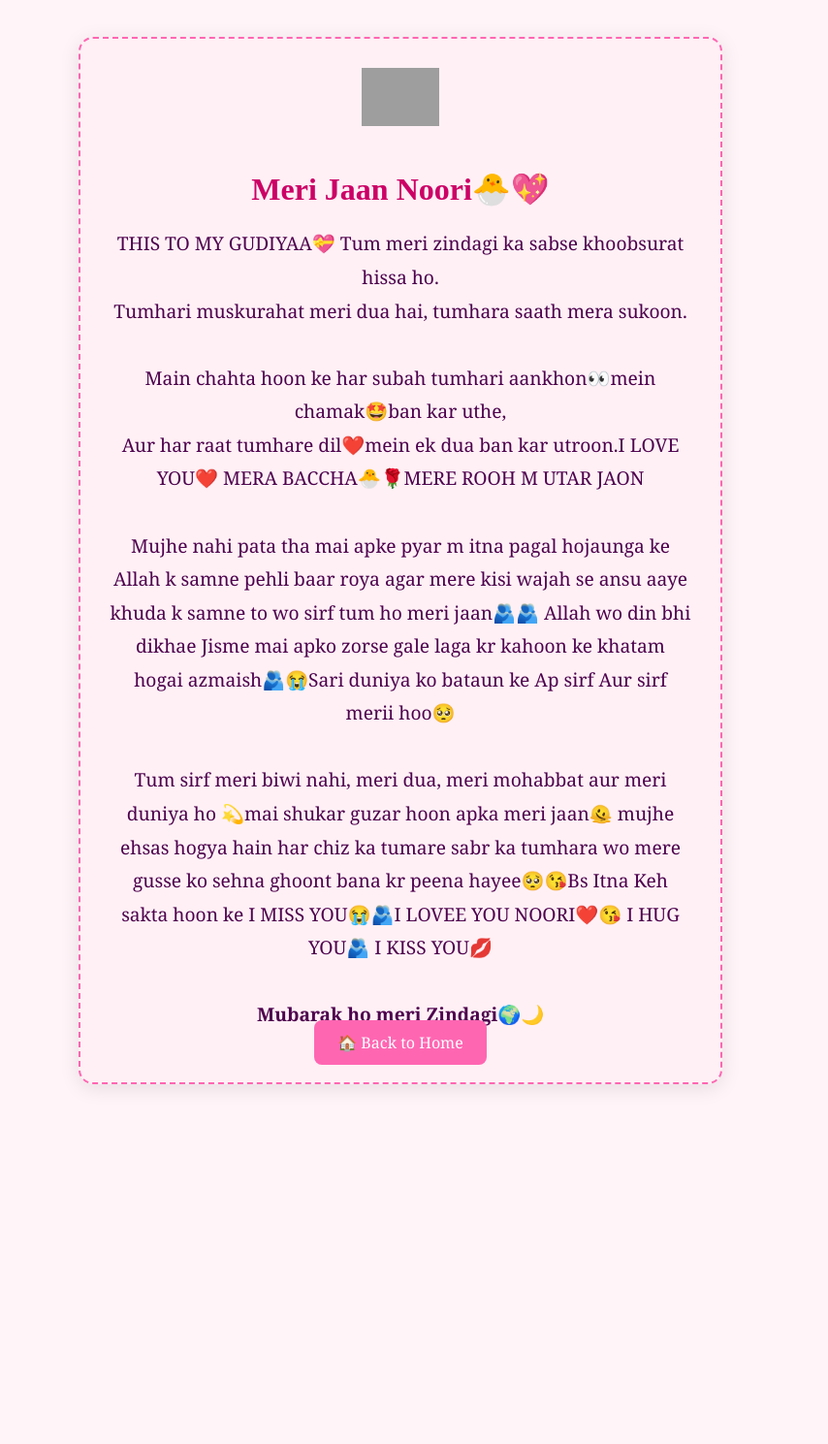
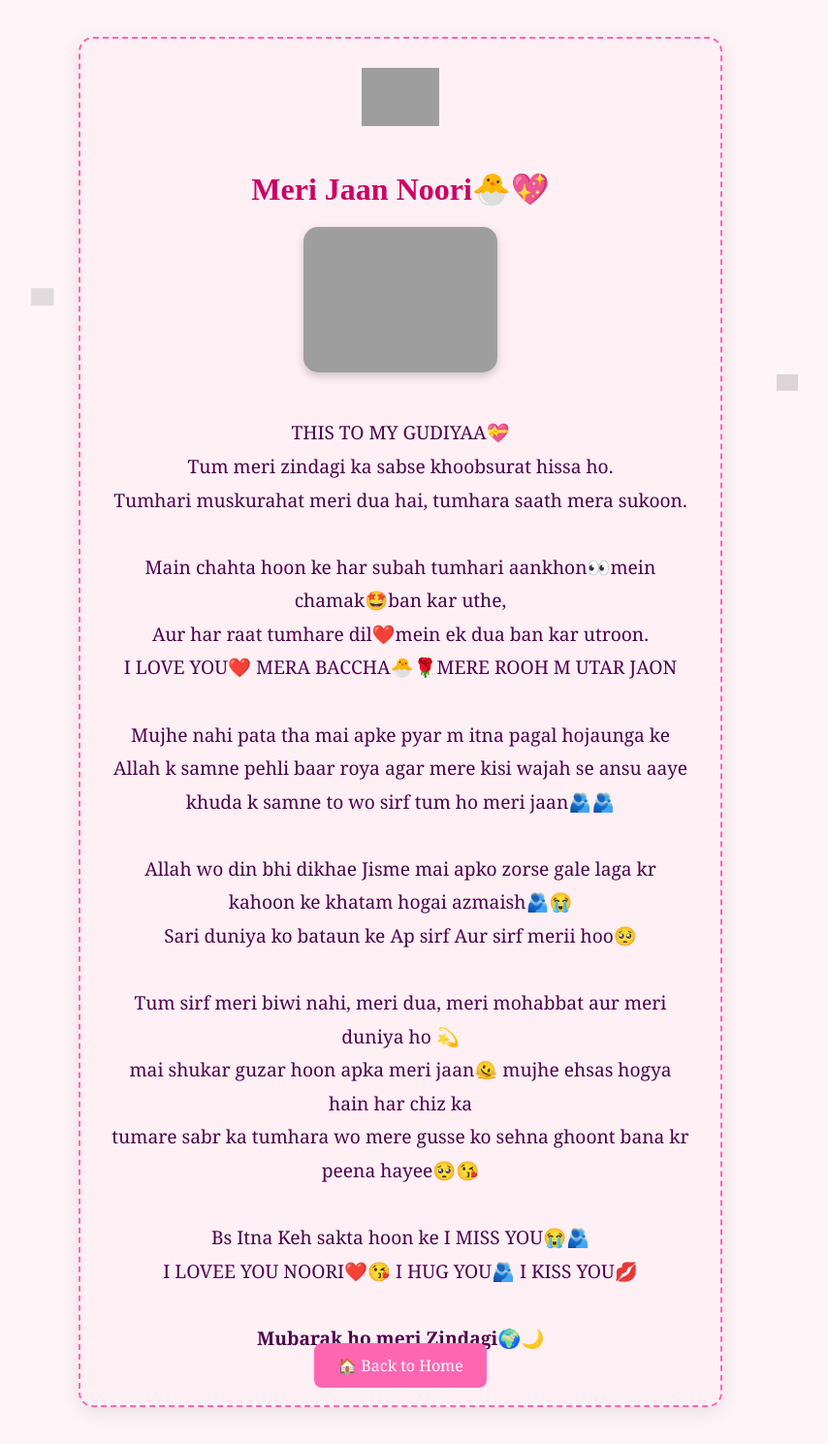
Before and after one commit to ariffnoor/i-noori-birthday, a Flask app: page /letter in a window 1280 px wide. Shown: the whole page at 97% size, without its empty margins (227-1081 px from the left). Before the commit the page ends 1156 px from the top, so only its background shows below. Run offline with Flask 3, Linux system fonts and the light colour scheme; grey boxes are pictures that could not be loaded.

Commit message:
Update letter.html

```diff
--- a/templates/letter.html
+++ b/templates/letter.html
@@ -10,6 +10,7 @@
       text-align: center;
       padding: 30px;
       color: #4d004d;
+      overflow-x: hidden;
     }
 
     .letter-box {
@@ -20,6 +21,8 @@
       max-width: 600px;
       box-shadow: 0 4px 20px rgba(0,0,0,0.1);
       border: 2px dashed #ff66b2;
+      position: relative;
+      z-index: 2;
     }
 
     h1 {
@@ -54,24 +57,86 @@
       width: 80px;
       margin-bottom: 20px;
     }
+
+    /* Baby photo */
+    .baby-photo {
+      width: 200px;
+      border-radius: 15px;
+      box-shadow: 0 4px 10px rgba(0,0,0,0.2);
+    }
+
+    /* Floating sparkles & balloons */
+    .floating {
+      position: fixed;
+      top: 0;
+      left: 0;
+      width: 100%;
+      height: 100%;
+      pointer-events: none;
+      z-index: 1;
+    }
+
+    .float {
+      position: absolute;
+      width: 30px;
+      height: 30px;
+      background-size: contain;
+      background-repeat: no-repeat;
+      animation: floatUp 8s linear infinite;
+      opacity: 0.6;
+    }
+
+    @keyframes floatUp {
+      0% {
+        transform: translateY(100vh) scale(0.5);
+        opacity: 0.7;
+      }
+      100% {
+        transform: translateY(-10vh) scale(1);
+        opacity: 0;
+      }
+    }
   </style>
 </head>
 <body>
 
+  <!-- Sparkles and balloons -->
+  <div class="floating">
+    <div class="float" style="left:10%; background-image:url('https://cdn-icons-png.flaticon.com/512/869/869869.png'); animation-delay: 0s;"></div>
+    <div class="float" style="left:20%; background-image:url('https://cdn-icons-png.flaticon.com/512/833/833472.png'); animation-delay: 2s;"></div>
+    <div class="float" style="left:30%; background-image:url('https://cdn-icons-png.flaticon.com/512/814/814513.png'); animation-delay: 1s;"></div>
+    <div class="float" style="left:40%; background-image:url('https://cdn-icons-png.flaticon.com/512/869/869869.png'); animation-delay: 3s;"></div>
+    <div class="float" style="left:50%; background-image:url('https://cdn-icons-png.flaticon.com/512/833/833472.png'); animation-delay: 0.5s;"></div>
+    <div class="float" style="left:60%; background-image:url('https://cdn-icons-png.flaticon.com/512/814/814513.png'); animation-delay: 2.5s;"></div>
+    <div class="float" style="left:70%; background-image:url('https://cdn-icons-png.flaticon.com/512/869/869869.png'); animation-delay: 1.8s;"></div>
+    <div class="float" style="left:80%; background-image:url('https://cdn-icons-png.flaticon.com/512/833/833472.png'); animation-delay: 2.8s;"></div>
+  </div>
+
   <div class="letter-box">
     <img src="https://cdn-icons-png.flaticon.com/512/1077/1077035.png" alt="Heart">
     <h1>Meri Jaan Noori🐣💖</h1>
+    <img src="/static/baby_noori.jpg" alt="Baby Noori" class="baby-photo">
 
     <div class="urdu">
-      THIS TO MY GUDIYAA💝
+      THIS TO MY GUDIYAA💝<br>
       Tum meri zindagi ka sabse khoobsurat hissa ho.<br>
       Tumhari muskurahat meri dua hai, tumhara saath mera sukoon.<br><br>
 
       Main chahta hoon ke har subah tumhari aankhon👀mein chamak🤩ban kar uthe,<br>
-      Aur har raat tumhare dil❤️mein ek dua ban kar utroon.I LOVE YOU❤️ MERA BACCHA🐣🌹MERE ROOH M UTAR JAON<br><br>
-      Mujhe nahi pata tha mai apke pyar m itna pagal hojaunga ke Allah k samne pehli baar roya agar mere kisi wajah se ansu aaye khuda k samne to wo sirf tum ho meri jaan🫂🫂
-      Allah wo din bhi dikhae Jisme mai apko zorse gale laga kr kahoon ke khatam hogai azmaish🫂😭Sari duniya ko bataun ke Ap sirf Aur sirf merii hoo🥺<br><br>
-      Tum sirf meri biwi nahi, meri dua, meri mohabbat aur meri duniya ho 💫mai shukar guzar hoon apka meri jaan🫠 mujhe ehsas hogya hain har chiz ka tumare sabr ka tumhara wo mere gusse ko sehna ghoont bana kr peena hayee🥺😘Bs Itna Keh sakta hoon ke I MISS YOU😭🫂I LOVEE YOU NOORI❤️😘 I HUG YOU🫂 I KISS YOU💋<br><br>
+      Aur har raat tumhare dil❤️mein ek dua ban kar utroon.<br>
+      I LOVE YOU❤️ MERA BACCHA🐣🌹MERE ROOH M UTAR JAON<br><br>
+
+      Mujhe nahi pata tha mai apke pyar m itna pagal hojaunga ke Allah k samne pehli baar roya agar mere kisi wajah se ansu aaye khuda k samne to wo sirf tum ho meri jaan🫂🫂<br><br>
+
+      Allah wo din bhi dikhae Jisme mai apko zorse gale laga kr kahoon ke khatam hogai azmaish🫂😭<br>
+      Sari duniya ko bataun ke Ap sirf Aur sirf merii hoo🥺<br><br>
+
+      Tum sirf meri biwi nahi, meri dua, meri mohabbat aur meri duniya ho 💫<br>
+      mai shukar guzar hoon apka meri jaan🫠 mujhe ehsas hogya hain har chiz ka<br>
+      tumare sabr ka tumhara wo mere gusse ko sehna ghoont bana kr peena hayee🥺😘<br><br>
+
+      Bs Itna Keh sakta hoon ke I MISS YOU😭🫂<br>
+      I LOVEE YOU NOORI❤️😘 I HUG YOU🫂 I KISS YOU💋<br><br>
 
       <strong>Mubarak ho meri Zindagi🌍🌙</strong>
     </div>
```
